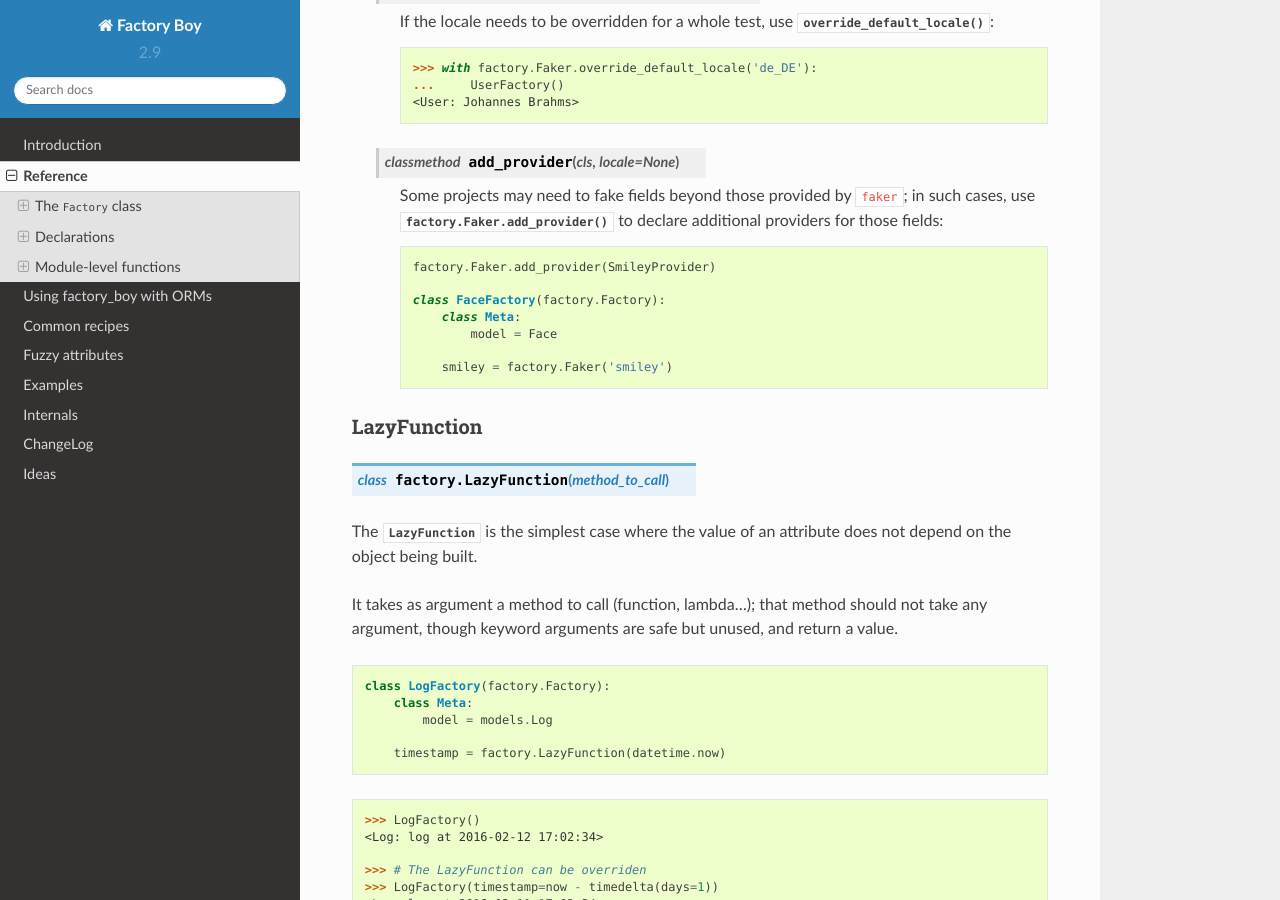
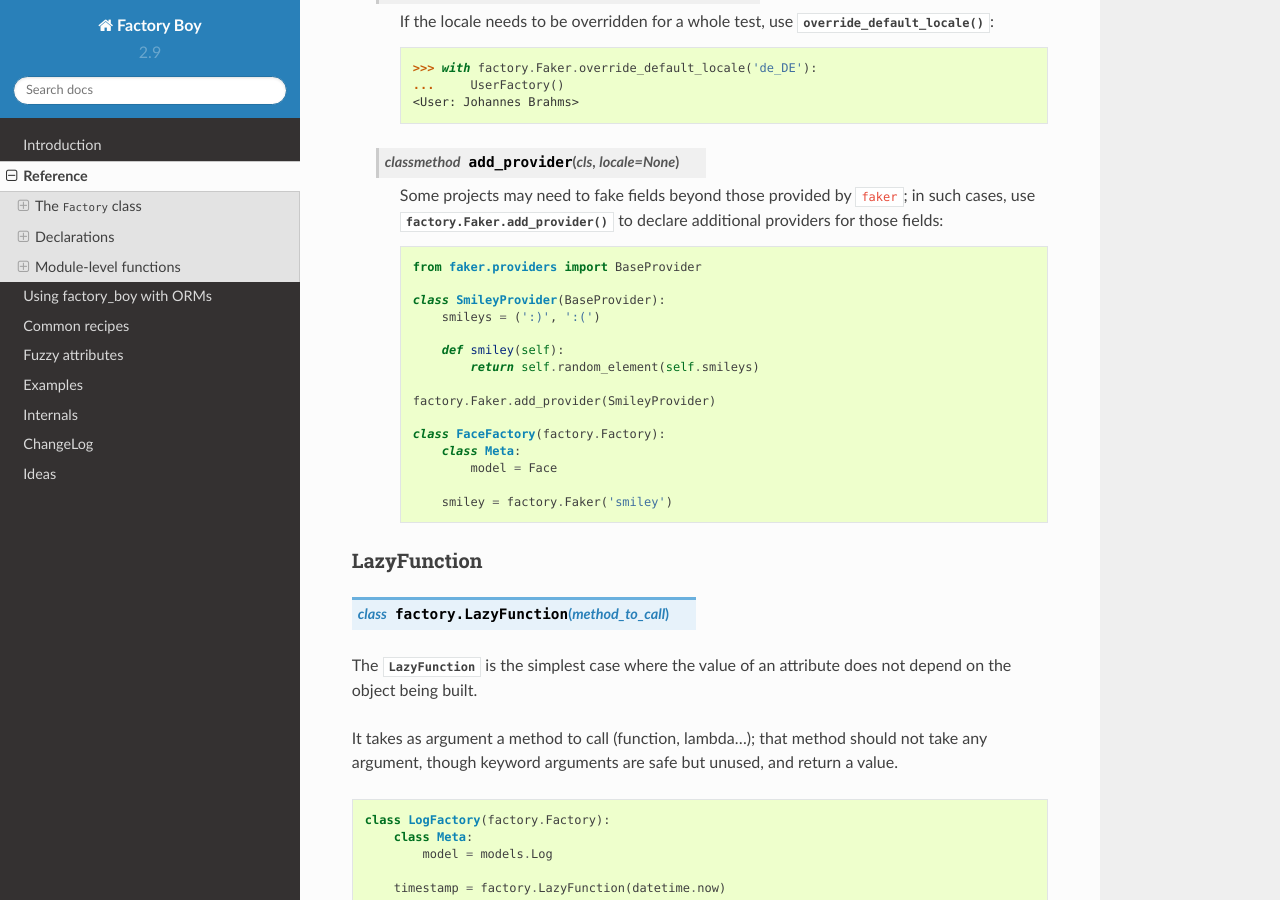
Before and after one commit to FactoryBoy/factory_boy, a Sphinx documentation site: the page built from docs/reference.rst, in a window 1280 px wide and 900 px high, scrolled down 11845 px. Built offline with Sphinx 7.4.7 and the Read the Docs theme 2.0.0, drawn with Linux system fonts in a browser that asks for light colours.

Commit message:
Add SmileyProvider to Faker.add_provider() example
Fixes #352

```diff
--- a/docs/reference.rst
+++ b/docs/reference.rst
@@ -732,6 +732,14 @@ Faker
 
         .. code-block:: python
 
+            from faker.providers import BaseProvider
+
+            class SmileyProvider(BaseProvider):
+                smileys = (':)', ':(')
+
+                def smiley(self):
+                    return self.random_element(self.smileys)
+
             factory.Faker.add_provider(SmileyProvider)
 
             class FaceFactory(factory.Factory):
```
